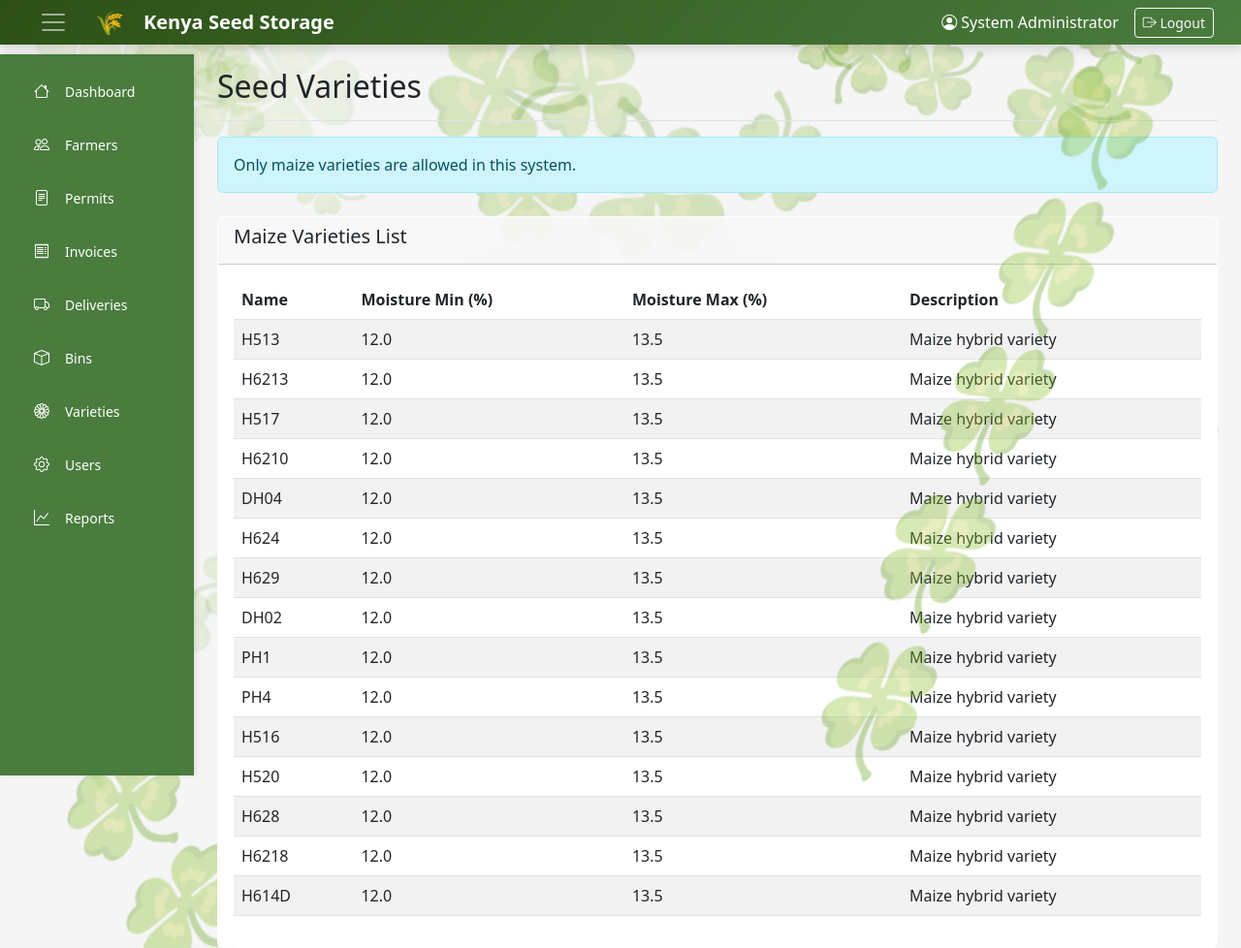
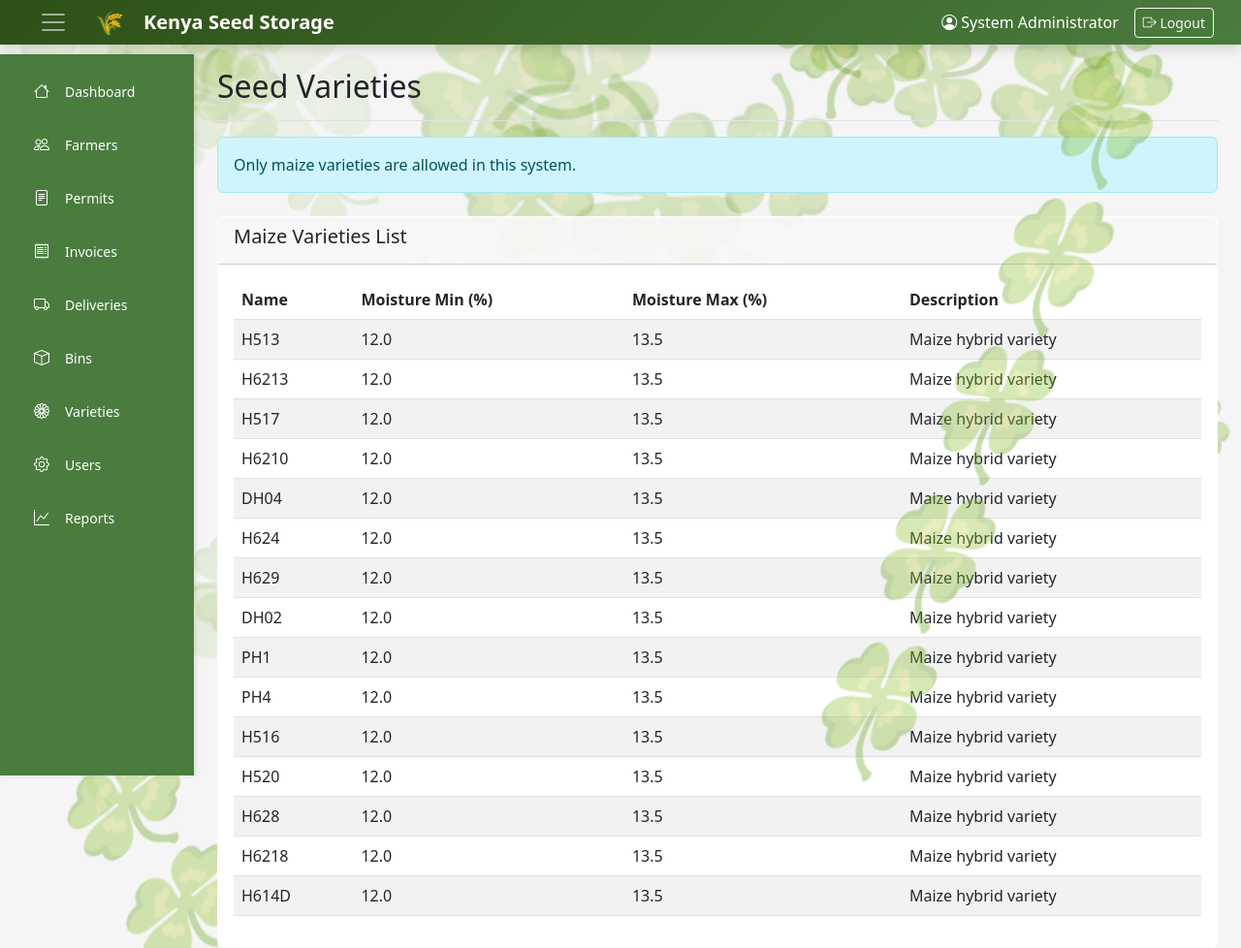
Before and after one commit to Lipasbrian/Seed-Storage-Management-system, a PHP site: page /varieties.php in a window 1280 px wide. Shown: the whole page at 97% size. Run offline with PHP 8.4, Linux system fonts and the light colour scheme; a user stored in the database is signed in; some libraries are stand-ins or nearby versions.

Commit message:
Increase clover particle size range to 70-200px

```diff
--- a/includes/footer.php
+++ b/includes/footer.php
@@ -87,8 +87,8 @@
             const left = Math.random() * 100;
             const top = Math.random() * 100;
 
-            // size a bit larger: 50px - 160px
-            const size = Math.floor(50 + Math.random() * 110);
+            // size increased: 70px - 200px (larger clovers)
+            const size = Math.floor(70 + Math.random() * 130);
 
             // depth affects parallax movement: 0.2 - 1.0
             const depth = (0.2 + Math.random() * 0.8).toFixed(3);
```
